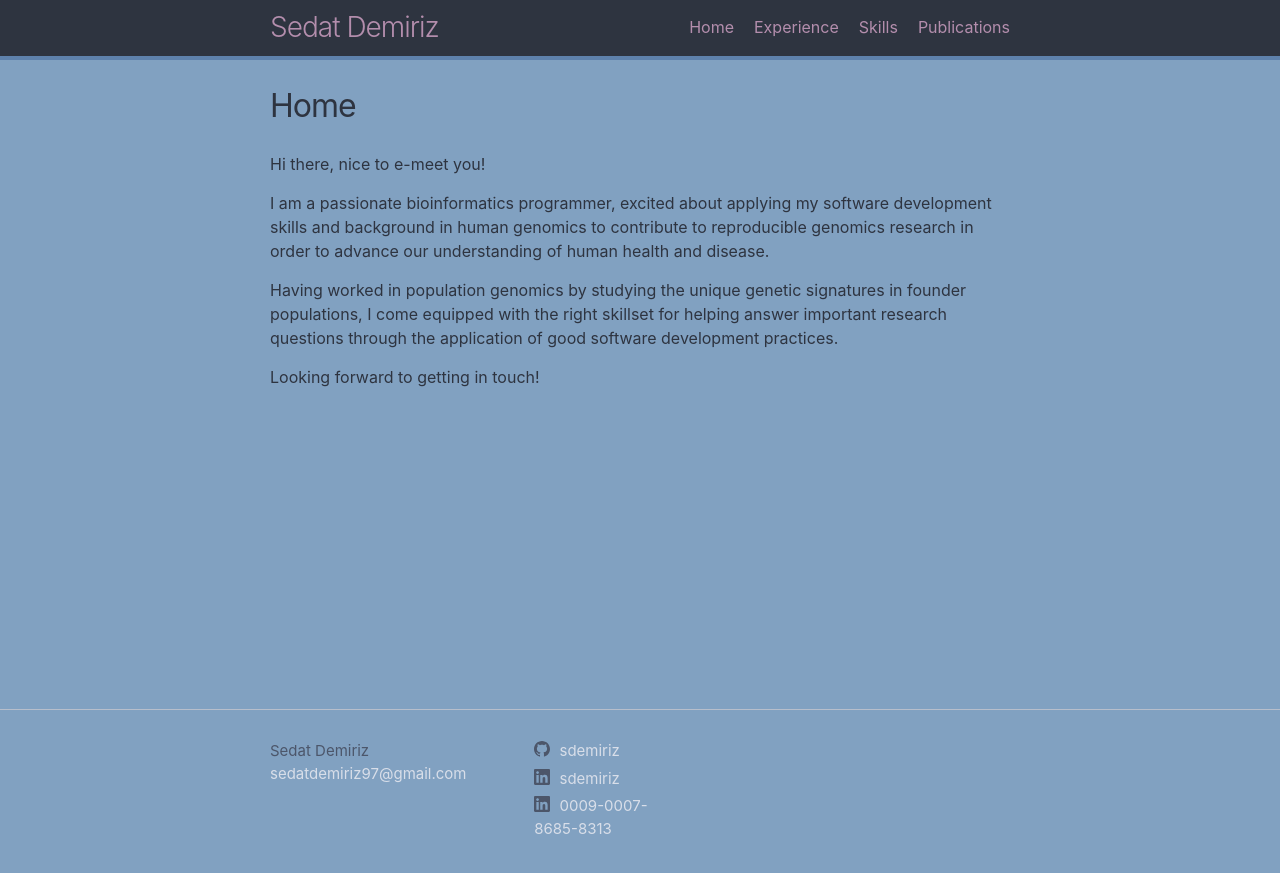
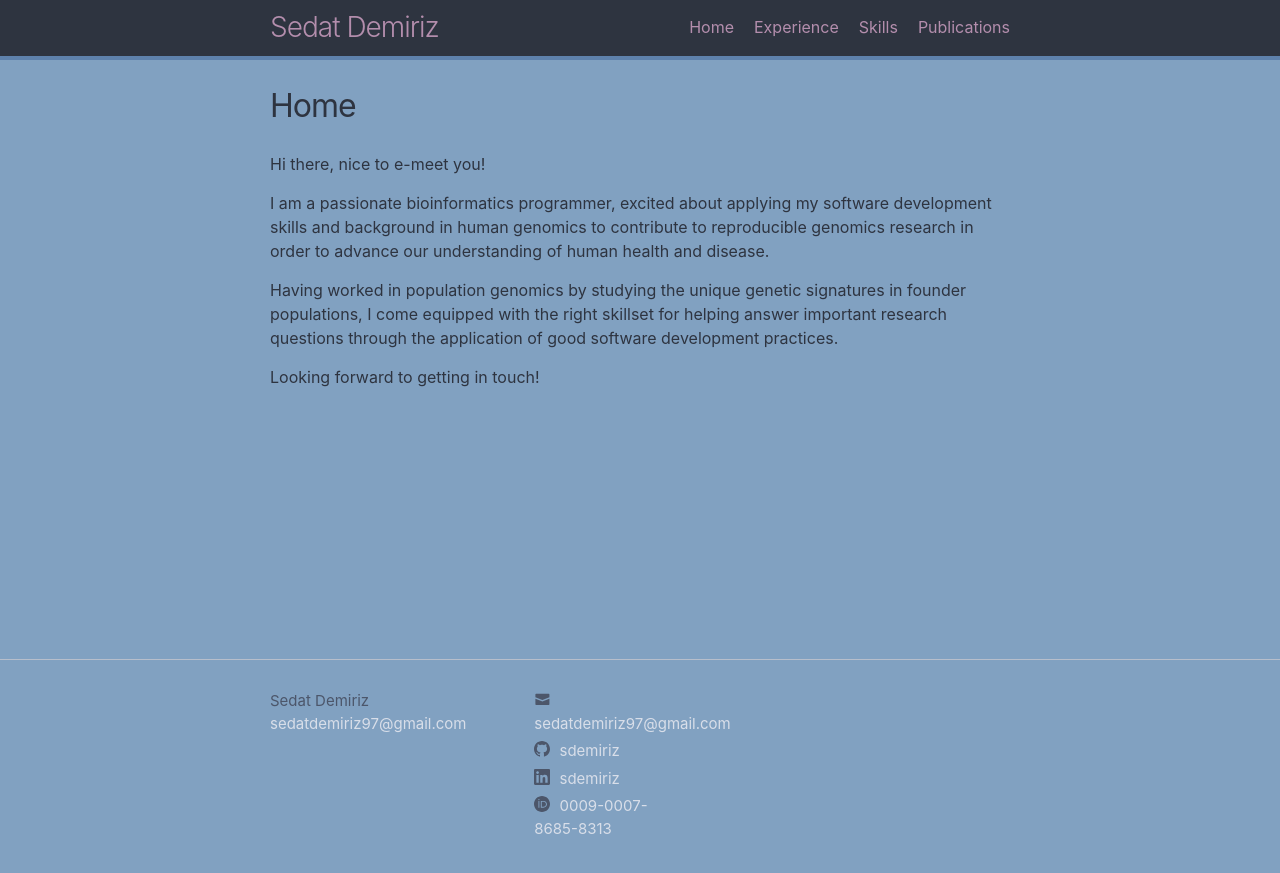
Before and after one commit to sdemiriz/sdemiriz.github.io, a Jekyll site: the page built from 01_home.html, in a window 1280 px wide. Shown: the top 873 px of the page. Built offline with Jekyll 4.4.1, drawn with Linux system fonts in a browser that asks for light colours.

Commit message:
feat: add email, linkedin and ORCID links to socials

```diff
--- a/_includes/social.html
+++ b/_includes/social.html
@@ -1,4 +1,17 @@
 <ul class="social-media-list">
+  {%- if site.email -%}
+  <li>
+    <a href="mailto:{{ site.email| cgi_escape | escape }}"
+      ><svg class="svg-icon">
+        <use
+          xlink:href="{{ '/assets/minima-social-icons.svg#email' | relative_url }}"
+        ></use>
+      </svg>
+      <span class="username">{{ site.email| escape }}</span></a
+    >
+  </li>
+  {%- endif -%}
+
   {%- if site.github_username -%}
   <li>
     <a href="https://github.com/{{ site.github_username| cgi_escape | escape }}"
@@ -10,12 +23,13 @@
       <span class="username">{{ site.github_username| escape }}</span></a
     >
   </li>
-  {%- endif -%} {%- if site.linkedin_username -%}
+  {%- endif -%}
+
+  {%- if site.linkedin_username -%}
   <li>
     <a
-      href="https://www.linkedin.com/in/{{ site.linkedin_username| cgi_escape | escape }}"
-    >
-      <svg class="svg-icon">
+      href="https://www.linkedin.com/in/{{ site.linkedin_username| cgi_escape | escape }}">
+        <svg class="svg-icon">
         <use
           xlink:href="{{ '/assets/minima-social-icons.svg#linkedin' | relative_url }}"
         ></use>
@@ -23,16 +37,17 @@
       <span class="username">{{ site.linkedin_username| escape }}</span></a
     >
   </li>
-  {%- endif -%} {%- if site.orcid_code -%}
+  {%- endif -%}
+
+  {%- if site.orcid_code -%}
   <li>
     <a href="https://www.orcid.org/{{ site.orcid_code | cgi_escape | escape }}">
       <svg class="svg-icon">
         <use
-          xlink:href="{{ '/assets/minima-social-icons.svg#linkedin' | relative_url }}"
+          xlink:href="{{ '/assets/minima-social-icons.svg#orcid' | relative_url }}"
         ></use>
       </svg>
-      <span class="username">{{ site.orcid_code| escape }}</span></a
-    >
+      <span class="username">{{ site.orcid_code| escape }}</span></a>
   </li>
   {%- endif -%}
 </ul>
```
